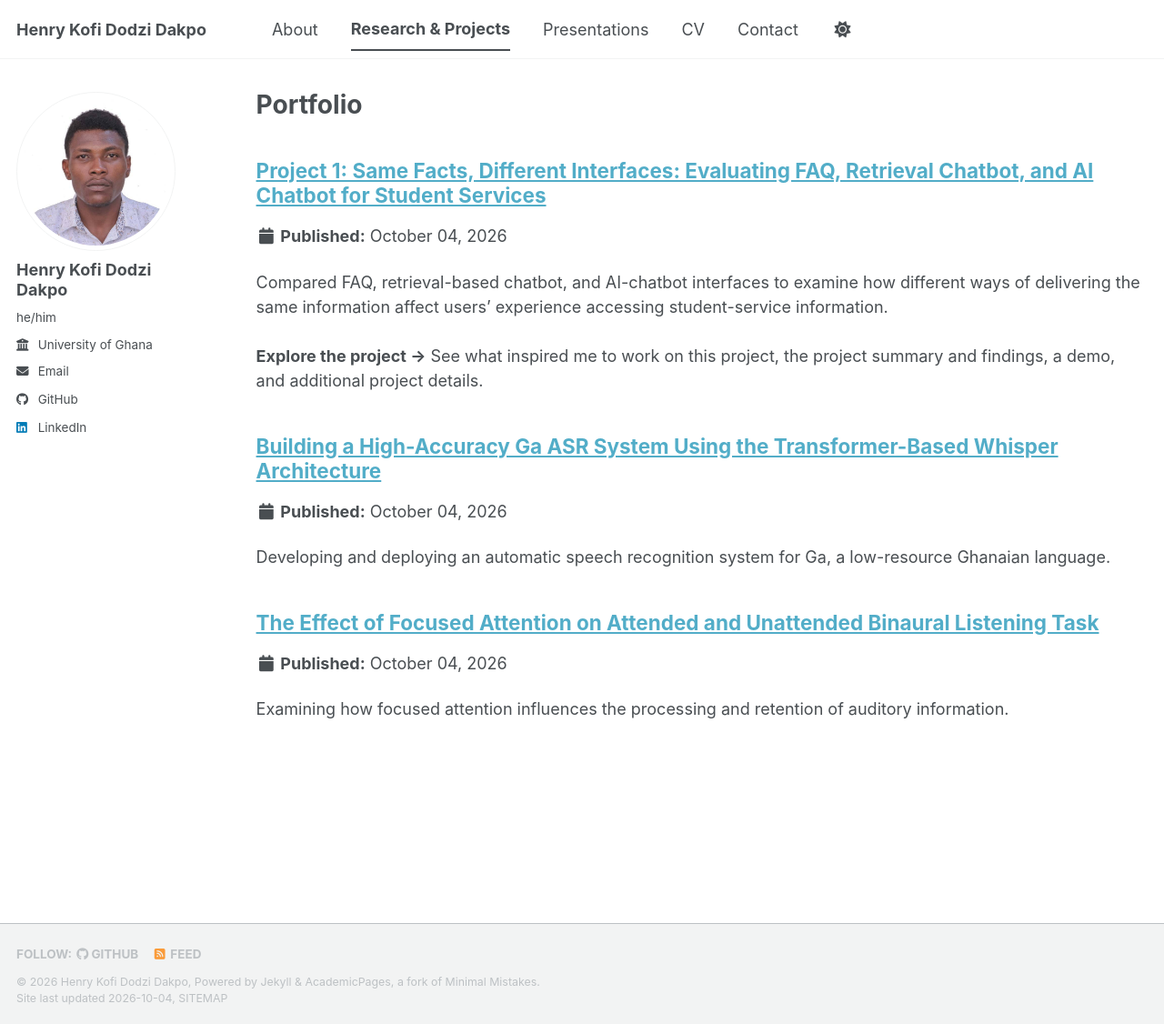
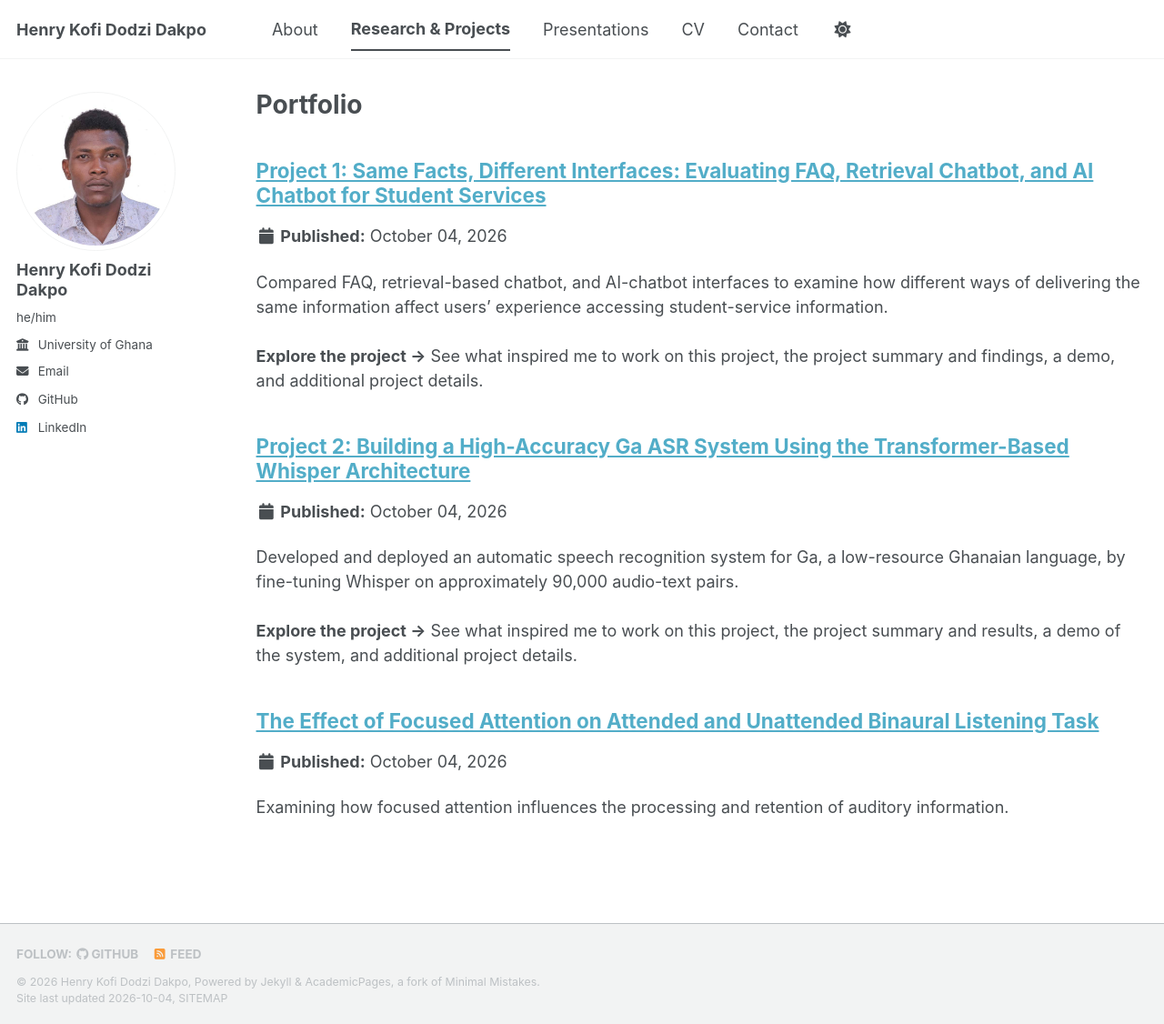
Before and after one commit to henrycitadel9-rgb/henrycitadel9-rgb.github.io, a Jekyll site: the page built from _pages/portfolio.html, in a window 1280 px wide and 1126 px high. Shown: the whole window at 91% size. Built offline with Jekyll 4.4.1, drawn with Linux system fonts in a browser that asks for light colours; a style sheet for code colours, icons or effects is not loaded.

Commit message:
Update portfolio-2.md

```diff
--- a/_portfolio/portfolio-2.md
+++ b/_portfolio/portfolio-2.md
@@ -1,6 +1,6 @@
 ---
-title: "Building a High-Accuracy Ga ASR System Using the Transformer-Based Whisper Architecture"
-excerpt: "Developing and deploying an automatic speech recognition system for Ga, a low-resource Ghanaian language."
+title: "Project 2: Building a High-Accuracy Ga ASR System Using the Transformer-Based Whisper Architecture"
+excerpt: "Developed and deployed an automatic speech recognition system for Ga, a low-resource Ghanaian language, by fine-tuning Whisper on approximately 90,000 audio-text pairs.<br/><br/><strong>Explore the project →</strong> See what inspired me to work on this project, the project summary and results, a demo of the system, and additional project details."
 collection: portfolio
 ---
 
```
